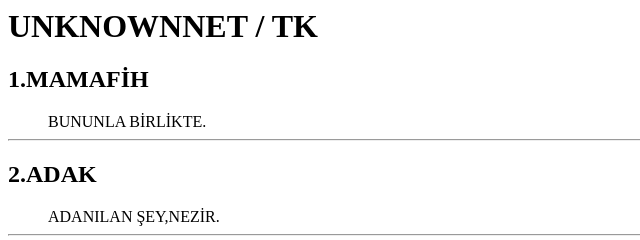
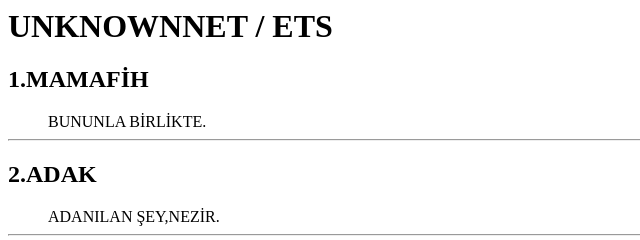
Before and after one commit to unknownnet0/ev, a plain HTML site: page ets.html in a window 1280 px wide. Shown: the top 240 px of the page, 0-640 px from the left. Drawn offline with Linux system fonts and the light colour scheme.

Commit message:
Update ets.html

```diff
--- a/ets.html
+++ b/ets.html
@@ -1,8 +1,8 @@
 <HEADER>
-    <TITLE>UNKNOWNNET / TK</TITLE>
+    <TITLE>UNKNOWNNET / ETS</TITLE>
 </HEADER>
 <BODY>
-    <H1>UNKNOWNNET / TK</H1>
+    <H1>UNKNOWNNET / ETS</H1>
 
     <DL>
         <DT><H2>1.MAMAFİH</H2></DT>
```
